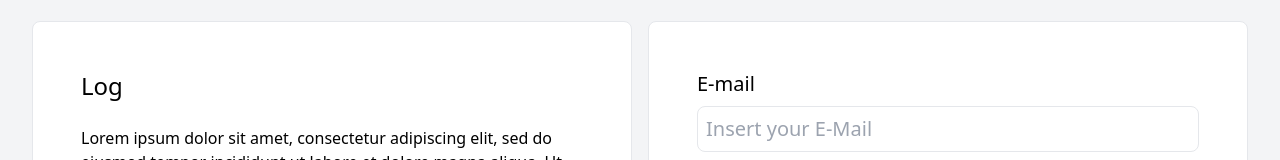
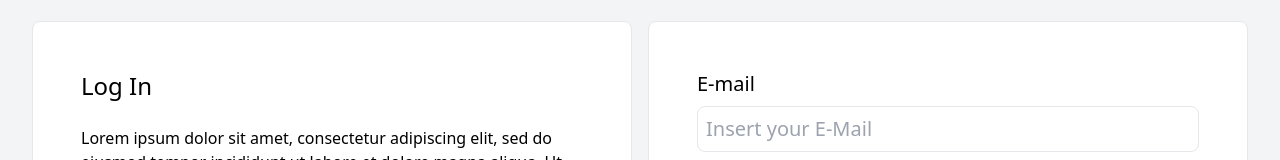
Before and after one commit to Spoolyy/Social-Network-Experiment, a Vue app in the folder Social Network/: page /login in a window 1280 px wide. Shown: the part 159-319 px from the top of the page. Built offline with nearby package versions, Linux system fonts and the light colour scheme.

Commit message:
UI level fixes

```diff
--- a/Social Network/src/views/LoginView.vue
+++ b/Social Network/src/views/LoginView.vue
@@ -2,7 +2,7 @@
     <div class="max-w-7xl mx-auto grid grid-cols-2 gap-4">
         <div class="main-left">
             <div class="p-12 bg-white border border-gray-200 rounded-lg space-y-6">
-                <h1 id="title" class="text-2xl font-medium">Log</h1>
+                <h1 id="title" class="text-2xl font-medium">Log In</h1>
                 <p id="description">Lorem ipsum dolor sit amet, consectetur adipiscing elit, sed do eiusmod tempor
                     incididunt ut labore et dolore magna aliqua. Ut enim ad minim veniam, quis nostrud exercitation
                     ullamco laboris nisi ut aliquip ex ea commodo consequat.</p>
--- a/Social Network/src/views/SignupView.vue
+++ b/Social Network/src/views/SignupView.vue
@@ -6,7 +6,7 @@
                 <p id="description">Lorem ipsum dolor sit amet, consectetur adipiscing elit, sed do eiusmod tempor
                     incididunt ut labore et dolore magna aliqua. Ut enim ad minim veniam, quis nostrud exercitation
                     ullamco laboris nisi ut aliquip ex ea commodo consequat.</p>
-                <p id="tologin" class="font-bold">Already have an account?<router-link to="/login" class="underline">Log In</router-link>
+                <p id="tologin" class="font-bold">Already have an account? <router-link to="/login" class="underline">Log In</router-link>
                     here</p>
             </div>
         </div>
```
